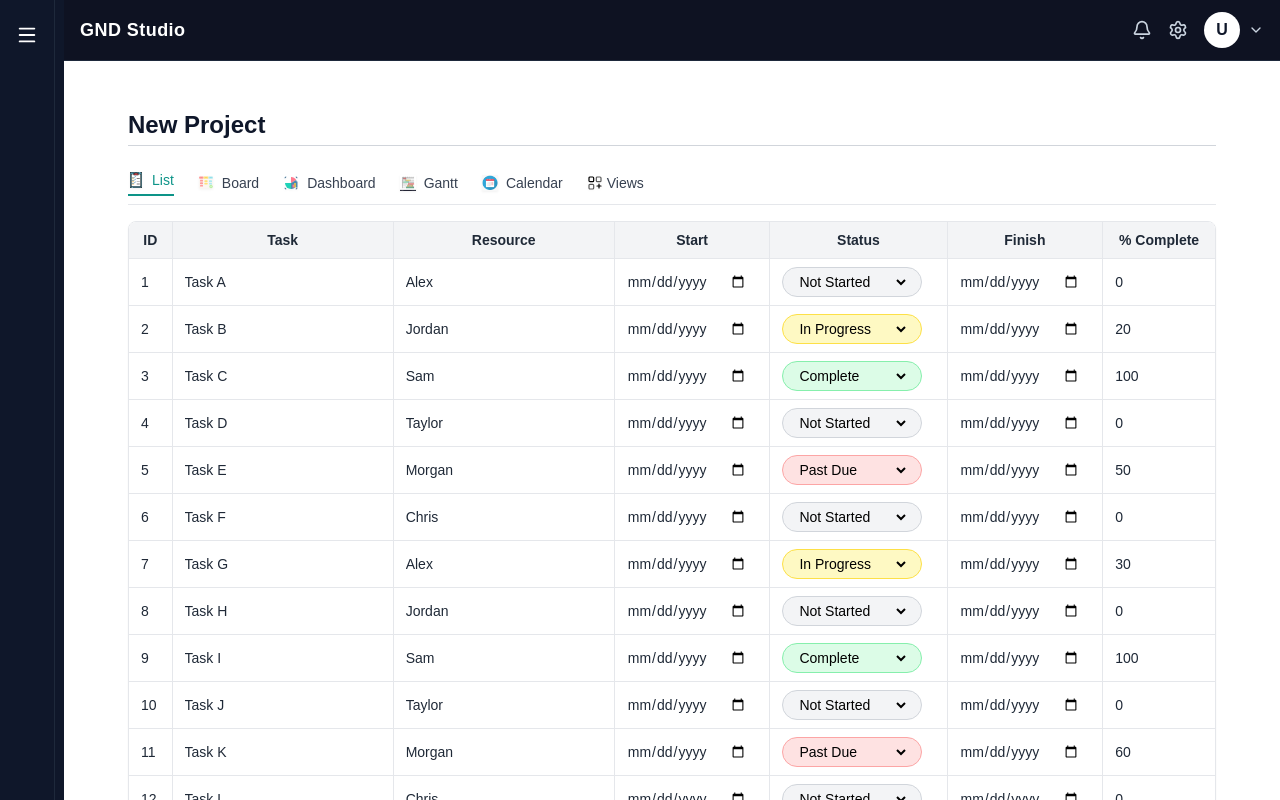
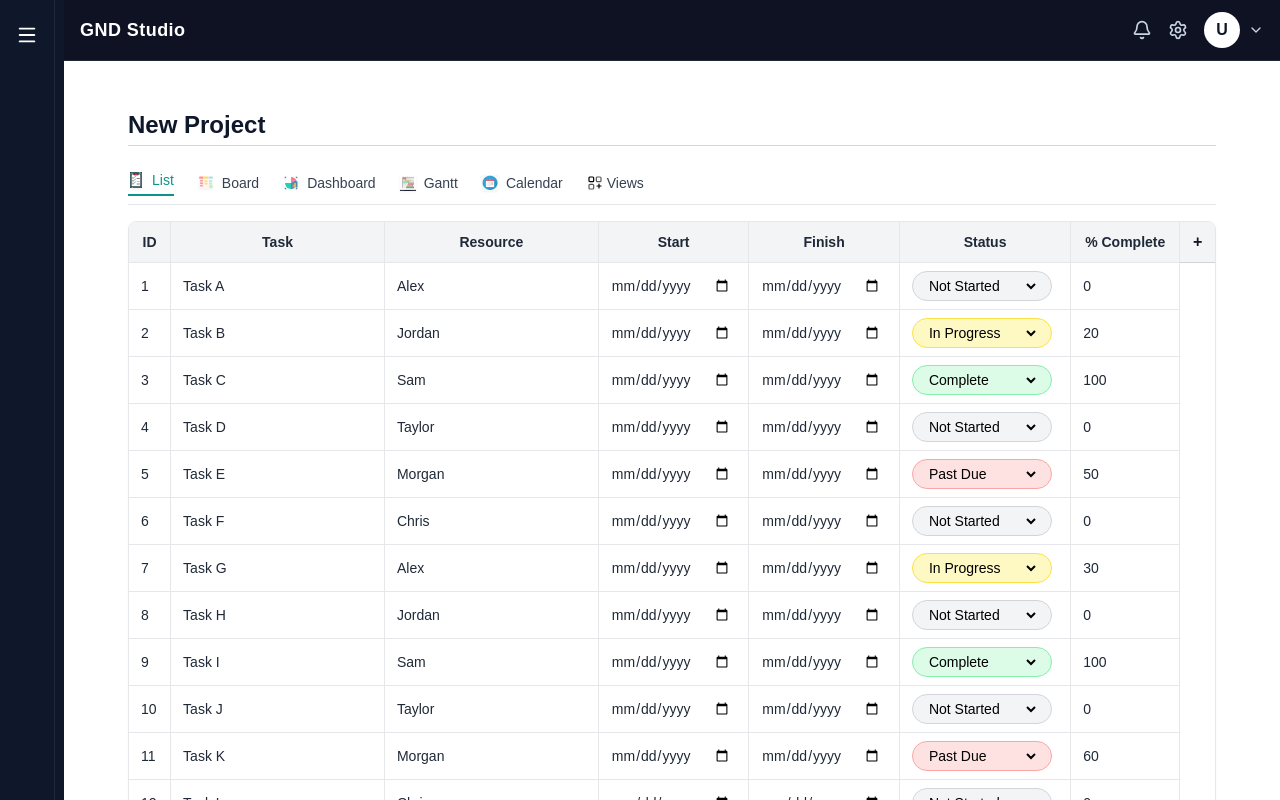
Before and after one commit to jjoynergnd/GNDStudio, a Next.js app: page /projects/new in a window 1280 px wide. Built offline with nearby package versions, Linux system fonts and the light colour scheme.

Commit message:
last save before switching to taskrow

```diff
--- a/package.json
+++ b/package.json
@@ -14,6 +14,9 @@
     "db:seed": "tsx src/db/seed.ts"
   },
   "dependencies": {
+    "@dnd-kit/core": "^6.3.1",
+    "@dnd-kit/sortable": "^10.0.0",
+    "@dnd-kit/utilities": "^3.2.2",
     "@tanstack/react-table": "^8.21.3",
     "dotenv": "^17.2.3",
     "drizzle-orm": "^0.45.1",
--- /dev/null
+++ b/src/components/grid/DraggableRow.tsx
@@ -0,0 +1,21 @@
+"use client";
+
+import { useSortable } from "@dnd-kit/sortable";
+import { CSS } from "@dnd-kit/utilities";
+
+export default function DraggableRow({ row, children }: any) {
+  const { attributes, listeners, setNodeRef, transform, transition, isDragging } =
+    useSortable({ id: row.id });
+
+  const style = {
+    transform: CSS.Transform.toString(transform),
+    transition,
+    background: isDragging ? "#e0f7fa" : undefined,
+  };
+
+  return (
+    <tr ref={setNodeRef} style={style} {...attributes} {...listeners}>
+      {children}
+    </tr>
+  );
+}
--- a/src/components/grid/TaskGridTanStack.tsx
+++ b/src/components/grid/TaskGridTanStack.tsx
@@ -3,67 +3,122 @@
 
 "use client";
 
+import React, { useState } from "react";
 import {
   useReactTable,
   getCoreRowModel,
   flexRender,
   ColumnDef,
+  Row,
 } from "@tanstack/react-table";
 
+import { DndContext, closestCenter, DragEndEvent } from "@dnd-kit/core";
+import {
+  arrayMove,
+  SortableContext,
+  verticalListSortingStrategy,
+} from "@dnd-kit/sortable";
+
+import AddColumnModal from "@/components/modals/AddColumnModal";
 import { taskColumns } from "./columns/taskColumns";
+import DraggableRow from "./DraggableRow";
 
-export type TaskRow = Record<string, unknown>;
+export type TaskRow = {
+  id: string;
+  [key: string]: unknown;
+};
 
 interface TaskGridTanStackProps {
   data: TaskRow[];
+  onReorder?: (newData: TaskRow[]) => void;
 }
 
-export default function TaskGridTanStack({ data }: TaskGridTanStackProps) {
+export default function TaskGridTanStack({
+  data,
+  onReorder,
+}: TaskGridTanStackProps) {
+  const [modalOpen, setModalOpen] = useState(false);
+  const [rows, setRows] = useState<TaskRow[]>(data);
+
   const table = useReactTable<TaskRow>({
-    data,
+    data: rows,
     columns: taskColumns as ColumnDef<TaskRow, unknown>[],
     getCoreRowModel: getCoreRowModel(),
   });
 
+  const handleDragEnd = (event: DragEndEvent) => {
+    const { active, over } = event;
+    if (!over || active.id === over.id) return;
+
+    const oldIndex = rows.findIndex((r) => r.id === active.id);
+    const newIndex = rows.findIndex((r) => r.id === over.id);
+
+    const newData = arrayMove(rows, oldIndex, newIndex);
+    setRows(newData);
+    onReorder?.(newData);
+  };
+
   return (
     <div className="space-y-4">
-
-      {/* Ribbon Menu — updated icons */}
+      {/* Ribbon */}
       <div className="flex items-center gap-6 border-b pb-2 text-sm font-medium text-gray-700">
-
         <span className="flex items-center gap-2 text-teal-600 border-b-2 border-teal-600 pb-1 cursor-pointer">
-          <img src="/list_view.svg" className="w-4 h-4 opacity-100 drop-shadow-sm" alt="List view" />
+          <img
+            src="/list_view.svg"
+            alt="List"
+            className="w-4 h-4 opacity-100 drop-shadow-sm"
+          />
           List
         </span>
 
         <span className="flex items-center gap-2 hover:text-gray-900 cursor-pointer">
-          <img src="/board_view.svg" className="w-4 h-4 opacity-100 drop-shadow-sm" alt="Board view" />
+          <img
+            src="/board_view.svg"
+            alt="Board"
+            className="w-4 h-4 opacity-100 drop-shadow-sm"
+          />
           Board
         </span>
 
         <span className="flex items-center gap-2 hover:text-gray-900 cursor-pointer">
-          <img src="/dashboard_view.svg" className="w-4 h-4 opacity-100 drop-shadow-sm" alt="Dashboard view" />
+          <img
+            src="/dashboard_view.svg"
+            alt="Dashboard"
+            className="w-4 h-4 opacity-100 drop-shadow-sm"
+          />
           Dashboard
         </span>
 
         <span className="flex items-center gap-2 hover:text-gray-900 cursor-pointer">
-          <img src="/gantt_view.webp" className="w-4 h-4 opacity-100 drop-shadow-sm" alt="Gantt view" />
+          <img
+            src="/gantt_view.webp"
+            alt="Gantt"
+            className="w-4 h-4 opacity-100 drop-shadow-sm"
+          />
           Gantt
         </span>
 
         <span className="flex items-center gap-2 hover:text-gray-900 cursor-pointer">
-          <img src="/calendar_view.webp" className="w-4 h-4 opacity-100 drop-shadow-sm" alt="Calendar view" />
+          <img
+            src="/calendar_view.webp"
+            alt="Calendar"
+            className="w-4 h-4 opacity-100 drop-shadow-sm"
+          />
           Calendar
         </span>
 
-        {/* New “More Views” icon */}
         <span className="flex items-center gap-1 hover:text-gray-900 cursor-pointer">
-          <img src="/more_views.svg" className="w-4 h-4 opacity-100 drop-shadow-sm" alt="More views" />
+          <img
+            src="/more_views.svg"
+            alt="Views"
+            className="w-4 h-4 opacity-100 drop-shadow-sm"
+          />
           Views
         </span>
       </div>
 
       <div className="border rounded-lg bg-white shadow-sm overflow-auto max-h-[600px] p-0">
+        <DndContext collisionDetection={closestCenter} onDragEnd={handleDragEnd}>
           <table className="min-w-full table-auto border-collapse">
             <thead className="bg-gray-100 sticky top-0 z-10 rounded-t-lg border-b border-gray-300">
               {table.getHeaderGroups().map((headerGroup) => (
@@ -71,7 +126,7 @@ export default function TaskGridTanStack({ data }: TaskGridTanStackProps) {
                   {headerGroup.headers.map((header) => (
                     <th
                       key={header.id}
-                    className="text-center px-3 py-2 text-sm font-semibold text-gray-800 border-b border-r last:border-r-0 group-hover:bg-gray-200 transition-colors whitespace-nowrap"
+                      className="text-center px-3 py-2 text-sm font-semibold text-gray-800 border-b border-r last:border-r-0 whitespace-nowrap"
                     >
                       {flexRender(
                         header.column.columnDef.header,
@@ -79,17 +134,29 @@ export default function TaskGridTanStack({ data }: TaskGridTanStackProps) {
                       )}
                     </th>
                   ))}
+
+                  {/* ⭐ Sticky + Column */}
+                  <th
+                    className="sticky right-0 bg-gray-100 px-3 py-2 border-l cursor-pointer hover:bg-gray-200"
+                    onClick={() => setModalOpen(true)}
+                  >
+                    +
+                  </th>
                 </tr>
               ))}
             </thead>
 
+            <SortableContext
+              items={rows.map((r) => r.id as string)}
+              strategy={verticalListSortingStrategy}
+            >
               <tbody>
                 {table.getRowModel().rows.map((row) => (
-              <tr key={row.id} className="hover:bg-gray-50 group">
+                  <DraggableRow key={row.id} row={row}>
                     {row.getVisibleCells().map((cell) => (
                       <td
                         key={cell.id}
-                    className="px-3 py-2 text-sm text-gray-800 border-b border-r last:border-r-0 group-hover:bg-gray-100 transition-colors whitespace-nowrap"
+                        className="px-3 py-2 text-sm text-gray-800 border-b border-r last:border-r-0 whitespace-nowrap"
                       >
                         {flexRender(
                           cell.column.columnDef.cell,
@@ -97,11 +164,21 @@ export default function TaskGridTanStack({ data }: TaskGridTanStackProps) {
                         )}
                       </td>
                     ))}
-              </tr>
+
+                    {/* Empty sticky cell under + column */}
+                    <td className="sticky right-0 bg-white border-l"></td>
+                  </DraggableRow>
                 ))}
               </tbody>
+            </SortableContext>
           </table>
+        </DndContext>
       </div>
+
+      <AddColumnModal
+        isOpen={modalOpen}
+        onClose={() => setModalOpen(false)}
+      />
     </div>
   );
 }
--- a/src/components/grid/columns/taskColumns.tsx
+++ b/src/components/grid/columns/taskColumns.tsx
@@ -29,7 +29,7 @@ export const taskColumns = [
     ),
   }),
 
-  // ⭐ NEW — Start column (was missing)
+  // ⭐ Start column
   columnHelper.accessor("start", {
     header: "Start",
     cell: ({ getValue }) => (
@@ -41,7 +41,19 @@ export const taskColumns = [
     ),
   }),
 
-  // ⭐ Status column with min width
+  // ⭐ Finish column (moved above Status)
+  columnHelper.accessor("finish", {
+    header: "Finish",
+    cell: ({ getValue }) => (
+      <input
+        type="date"
+        className="bg-transparent outline-none min-w-[120px]"
+        defaultValue={getValue() as string}
+      />
+    ),
+  }),
+
+  // ⭐ Status column
   columnHelper.accessor("status", {
     header: "Status",
     cell: ({ getValue }) => {
@@ -85,18 +97,6 @@ export const taskColumns = [
     },
   }),
 
-  // ⭐ Finish column with min width
-  columnHelper.accessor("finish", {
-    header: "Finish",
-    cell: ({ getValue }) => (
-      <input
-        type="date"
-        className="bg-transparent outline-none min-w-[120px]"
-        defaultValue={getValue() as string}
-      />
-    ),
-  }),
-
   columnHelper.accessor("percentComplete", {
     header: "% Complete",
     cell: ({ getValue }) => {
--- /dev/null
+++ b/src/components/modals/AddColumnModal.tsx
@@ -0,0 +1,64 @@
+"use client";
+
+import React from "react";
+
+interface AddColumnModalProps {
+  isOpen: boolean;
+  onClose: () => void;
+}
+
+export default function AddColumnModal({ isOpen, onClose }: AddColumnModalProps) {
+  if (!isOpen) return null;
+
+  return (
+    <div
+      className="fixed inset-0 bg-black/40 flex items-center justify-center z-50"
+      onClick={onClose}
+    >
+      <div
+        className="bg-white rounded-lg shadow-lg w-[360px] p-5"
+        onClick={(e) => e.stopPropagation()}
+      >
+        <h2 className="text-lg font-semibold mb-3">Add Column</h2>
+
+        <div className="space-y-4">
+          <div>
+            <label className="text-sm font-medium">Column Name</label>
+            <input
+              type="text"
+              className="w-full mt-1 border rounded px-2 py-1 outline-none"
+              placeholder="Enter column name"
+            />
+          </div>
+
+          <div>
+            <label className="text-sm font-medium">Column Type</label>
+            <select className="w-full mt-1 border rounded px-2 py-1 outline-none">
+              <option>Text</option>
+              <option>Number</option>
+              <option>Date</option>
+              <option>Status</option>
+              <option>Checkbox</option>
+            </select>
+          </div>
+        </div>
+
+        <div className="flex justify-end gap-2 mt-5">
+          <button
+            onClick={onClose}
+            className="px-3 py-1 rounded border text-gray-700 hover:bg-gray-100"
+          >
+            Cancel
+          </button>
+
+          <button
+            onClick={onClose}
+            className="px-3 py-1 rounded bg-teal-600 text-white hover:bg-teal-700"
+          >
+            Add Column
+          </button>
+        </div>
+      </div>
+    </div>
+  );
+}
```
Also changed, not shown: 1 other file (tests, documents, lock files or other folders). Lines whose indentation alone changed are shown as unchanged.
